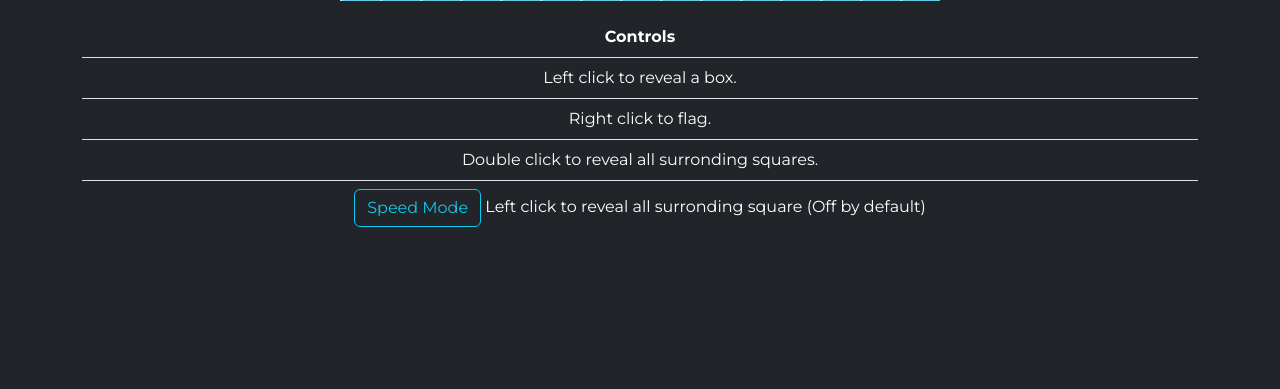
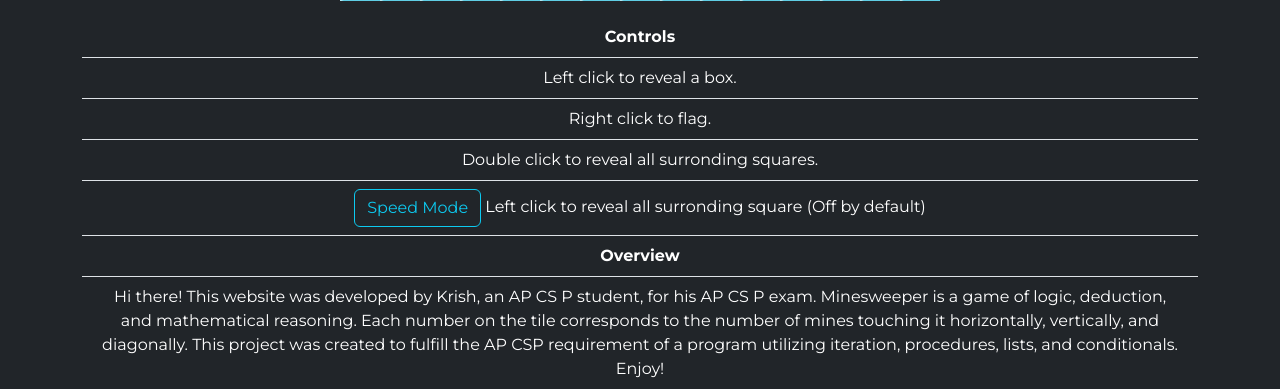
Before and after one commit to Krish31415/RCKT, a Flask app: page /minesweeper in a window 1280 px wide. Shown: the part 487-876 px from the top of the page. Before the commit the page ends 714 px from the top, so only its background shows below. Run offline with Flask 3, Linux system fonts and the light colour scheme.

Commit message:
added minesweeper description

```diff
--- a/templates/minesweeper.html
+++ b/templates/minesweeper.html
@@ -38,6 +38,15 @@
 					>
 					Left click to reveal all surronding square (Off by default)
 				</li>
+				<li class="list-group-item bg-dark text-white">
+					<strong>Overview</strong>
+				</li>
+				<li class="list-group-item bg-dark text-white">
+					Hi there! This website was developed by Krish, an AP CS P student, for his AP CS P exam.
+					Minesweeper is a game of logic, deduction, and mathematical reasoning.
+					Each number on the tile corresponds to the number of mines touching it horizontally, vertically, and diagonally.
+					This project was created to fulfill the AP CSP requirement of a program utilizing iteration, procedures, lists, and conditionals. Enjoy!
+				</li>
 			</ul>
 		</div>
 	</div>
```
